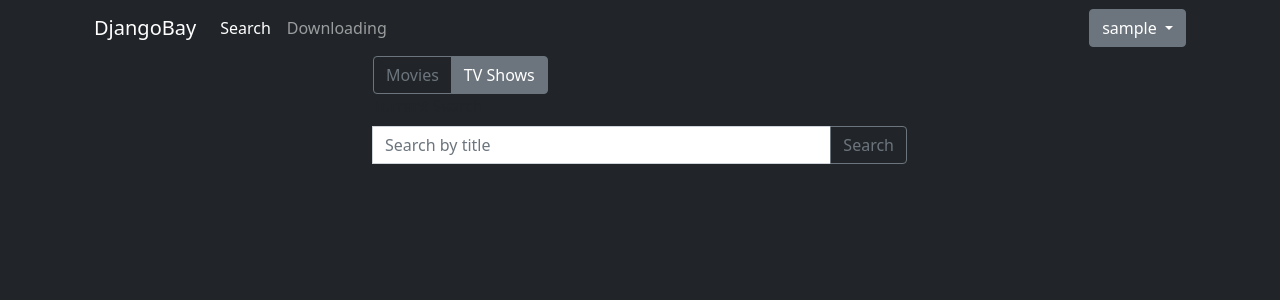
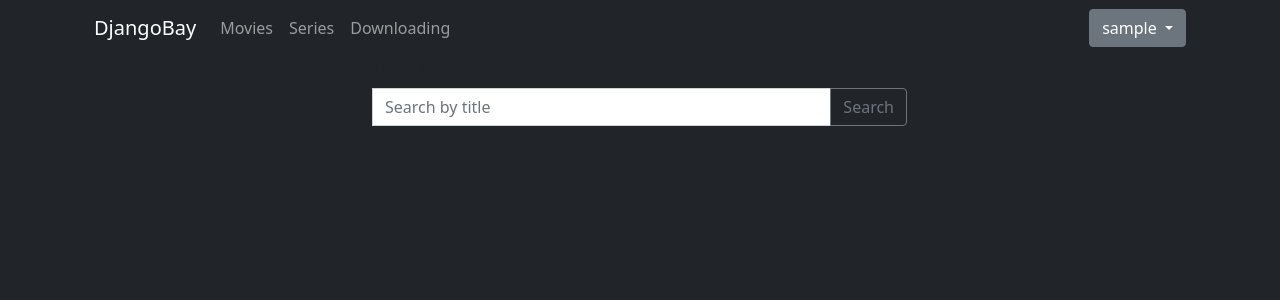
Before and after one commit to VincentRoma/synobay, a Django app: page / in a window 1280 px wide. Shown: the top 300 px of the page. Run offline with Django 3.2, Linux system fonts and the light colour scheme; the visitor is signed in with stand-in values (Sample User, id 1); some libraries are stand-ins or nearby versions.

Commit message:
First 'secure' release

```diff
--- a/requirements.txt
+++ b/requirements.txt
@@ -8,6 +8,6 @@ pytz==2021.1
 requests==2.25.1
 six==1.16.0
 sqlparse==0.4.1
-synology-api @ git+https://github.com/VincentRoma/synology-api@ade2ac142097c6ba05b39f5fc31c6bbdfd7aefa0
+synology-api @ git+https://github.com/VincentRoma/synology-api@master
 tpblite==0.8.0
 urllib3==1.26.6
--- a/templates/base.html
+++ b/templates/base.html
@@ -22,10 +22,19 @@
           <div class="collapse navbar-collapse" id="navbarNav">
             <ul class="navbar-nav">
               <li class="nav-item">
-                <a class="nav-link active" aria-current="page" href="/torrents/search">Search</a>
+                <a class="nav-link {% ifequal request.path '/torrents/search/movies' %}active{% endifequal %}" aria-current="page" href="/torrents/search/movies">
+                  Movies
+                </a>
               </li>
               <li class="nav-item">
-                <a class="nav-link" href="/torrents/downloading">Downloading</a>
+                <a class="nav-link {% ifequal request.path '/torrents/search/series' %}active{% endifequal %}" aria-current="page" href="/torrents/search/series">
+                  Series
+                </a>
+              </li>
+              <li class="nav-item">
+                <a class="nav-link {% ifequal request.path '/torrents/downloading' %}active{% endifequal %}" href="/torrents/downloading">
+                  Downloading
+                </a>
               </li>
             </ul>
           </div>
--- a/torrents/forms.py
+++ b/torrents/forms.py
@@ -5,3 +5,4 @@ class SearchForm(forms.Form):
 
 class DownloadForm(forms.Form):
     magnet = forms.CharField(label='Magnet', max_length=1000)
+    genre = forms.CharField(label='Genre', max_length=20)
--- a/torrents/templates/torrents/search.html
+++ b/torrents/templates/torrents/search.html
@@ -3,17 +3,9 @@
 {% block content %}
 <div class="row justify-content-md-center">
     <div class="col col-md-6">
-        <div class="btn-group" role="group" aria-label="Basic outlined example">
-            <button type="button" href="/torrents/search/movies" class="btn btn-outline-secondary">Movies</button>
-            <button type="button" href="/torrents/search/tvshows" class="btn btn-secondary">TV Shows</button>
-          </div>
-    </div>
-</div>
-<div class="row justify-content-md-center">
-    <div class="col col-md-6">
         <label for="exampleFormControlInput1" class="form-label">Torrent Search</label>
 
-        <form action="/torrents/search/" method="post">
+        <form action="{{ request.path }}" method="post">
             {% csrf_token %}
             <div class="input-group mb-3">
                 <input type="hidden" name="category" value="tvshows">
--- a/torrents/urls.py
+++ b/torrents/urls.py
@@ -3,7 +3,7 @@ from django.urls import path
 from . import views
 
 urlpatterns = [
-    path('search/', views.search, name='search'),
+    path('search/<str:genre>', views.search, name='search'),
     path('download/', views.download, name='download'),
     path('downloading/', views.downloading, name='downloading')
 ]
--- a/torrents/views.py
+++ b/torrents/views.py
@@ -15,8 +15,9 @@ from djangobay.settings import SYNOLOGY
 
 
 @login_required
-def search(request):
-     # if this is a POST request we need to process the form data
+def search(request, genre=None):
+
+    # if this is a POST request we need to process the form data
     if request.method == 'POST':
         # create a form instance and populate it with data from the request:
         form = SearchForm(request.POST)
@@ -24,10 +25,14 @@ def search(request):
         if form.is_valid():
             t = TPB()
             title = form.cleaned_data['title']
-            torrents = t.search(title, order=ORDERS.SEEDERS.DES, category=CATEGORIES.VIDEO.HD_MOVIES)
-            return render(request, 'torrents/search.html', {'form': form, 'torrents': serialize_torrents(torrents)})
+            if genre == "movies":
+                torrents = t.search(title, order=ORDERS.SEEDERS.DES, category=CATEGORIES.VIDEO.HD_MOVIES)
+            if genre == "series":
+                torrents = t.search(title, order=ORDERS.SEEDERS.DES, category=CATEGORIES.VIDEO.HD_TV_SHOWS)
+            return render(request, 'torrents/search.html', {'form': form, 'torrents': serialize_torrents(torrents), 'genre': genre})
     else:
         form = SearchForm()
+
 
     return render(request, 'torrents/search.html', {'form': form})
 
@@ -41,7 +46,8 @@ def download(request):
         if form.is_valid():
             dwn = downloadstation.DownloadStation(SYNOLOGY['host'], SYNOLOGY['port'], SYNOLOGY['username'], SYNOLOGY['password'])
             magnet = form.cleaned_data['magnet']
-            dwn.create_task(magnet)
+            destination = '/homes/aixemple/downloads/'+form.cleaned_data['genre']
+            dwn.create_uri_task(magnet,{'destination':destination})
         else:
             print(form.errors)
     return HttpResponseRedirect(reverse('torrents:downloading'))
```
Also changed, not shown: other parts of torrents/templates/torrents/search.html (+1 -0 lines), djangobay/settings.py (+4 -4 lines), 1 other file.
